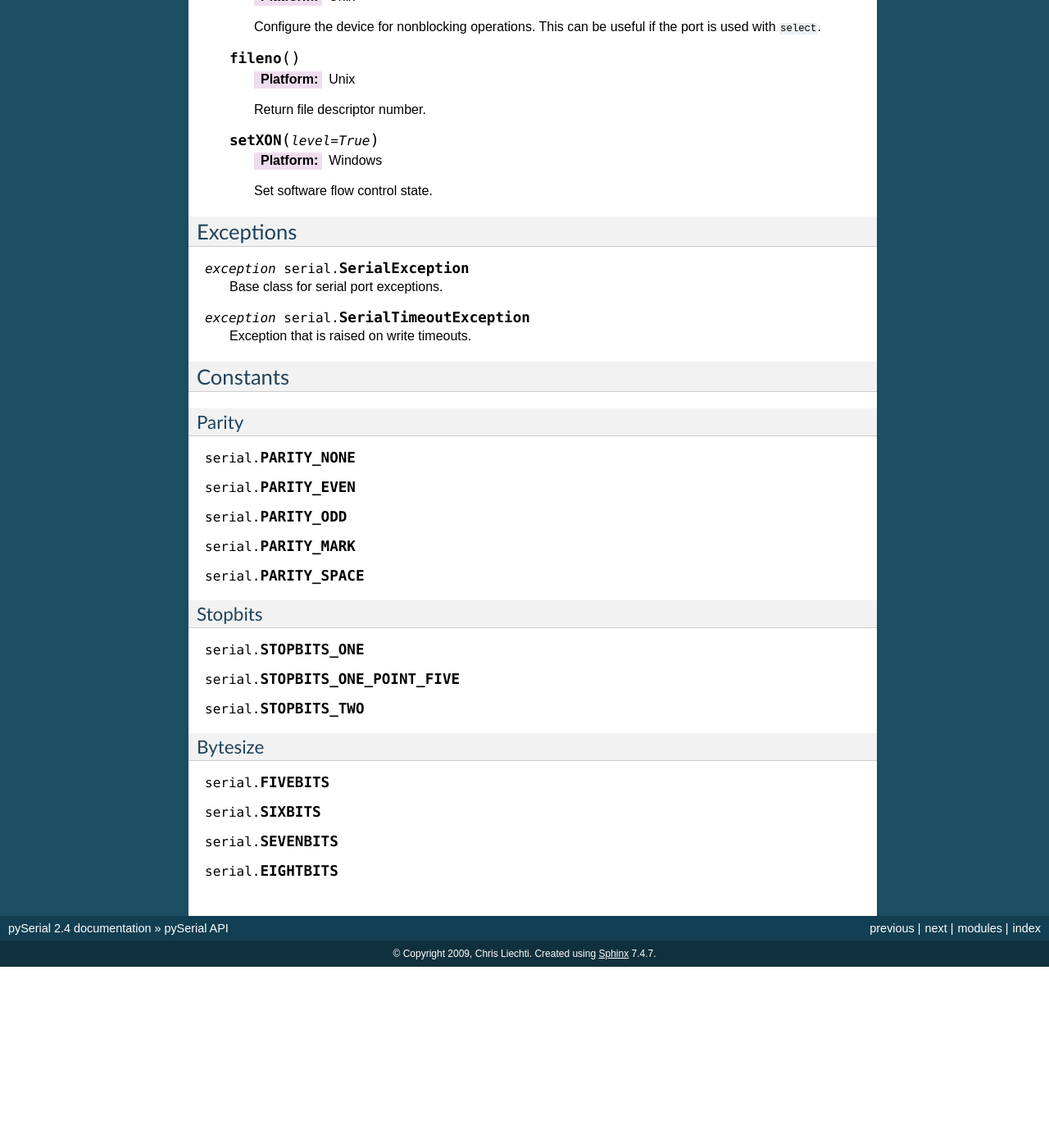
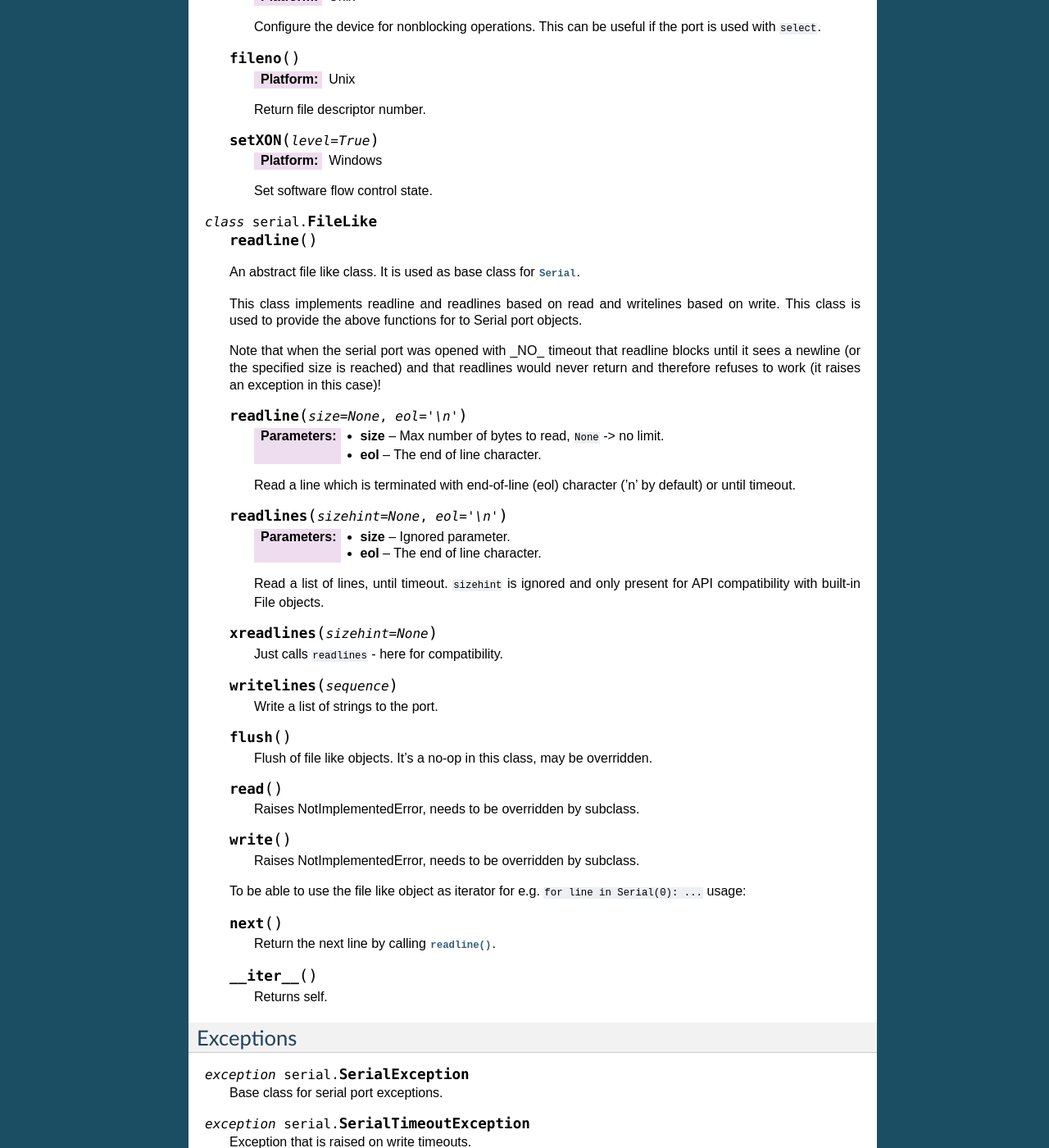
Before and after one commit to makerbot/pyserial, a Sphinx documentation site: the page built from documentation/pyserial_api.rst, in a window 1280 px wide and 1400 px high, scrolled down 2902 px. Shown: the whole window at 82% size. Built offline with Sphinx 7.4.7, drawn with Linux system fonts in a browser that asks for light colours; before the commit the page ends 4081 px from its top, so only the background shows below that; some of the changed text lies outside the part shown.

Commit message:
add documentation for FileLike, the base class and its methods such as readline
git-svn-id: https://pyserial.svn.sourceforge.net/svnroot/pyserial/trunk@220 f19166aa-fa4f-0410-85c2-fa1106f25c8a

```diff
--- a/documentation/pyserial_api.rst
+++ b/documentation/pyserial_api.rst
@@ -210,6 +210,71 @@ Classes
         Set software flow control state.
 
 
+.. class:: FileLike
+
+    .. method:: readline()
+
+    An abstract file like class. It is used as base class for :class:`Serial`.
+
+    This class implements readline and readlines based on read and
+    writelines based on write.
+    This class is used to provide the above functions for to Serial
+    port objects.
+
+    Note that when the serial port was opened with _NO_ timeout that
+    readline blocks until it sees a newline (or the specified size is
+    reached) and that readlines would never return and therefore
+    refuses to work (it raises an exception in this case)!
+
+    .. method:: readline(size=None, eol='\n')
+
+        :param size: Max number of  bytes to read, ``None`` -> no limit.
+        :param eol: The end of line character.
+
+        Read a line which is terminated with end-of-line (eol) character
+        ('\n' by default) or until timeout.
+
+    .. method:: readlines(sizehint=None, eol='\n')
+
+        :param size: Ignored parameter.
+        :param eol: The end of line character.
+
+        Read a list of lines, until timeout. ``sizehint`` is ignored and only
+        present for API compatibility with built-in File objects.
+
+    .. method:: xreadlines(sizehint=None)
+
+        Just calls ``readlines`` - here for compatibility.
+
+    .. method:: writelines(sequence)
+
+        Write a list of strings to the port.
+
+    .. method:: flush()
+
+        Flush of file like objects. It's a no-op in this class, may be overridden.
+
+    .. method:: read()
+
+        Raises NotImplementedError, needs to be overridden by subclass.
+
+    .. method:: write()
+
+        Raises NotImplementedError, needs to be overridden by subclass.
+
+
+    To be able to use the file like object as iterator for e.g.
+    ``for line in Serial(0): ...`` usage:
+
+    .. method:: next()
+
+        Return the next line by calling :meth:`readline`.
+
+    .. method:: __iter__()
+
+        Returns self.
+
+
 Exceptions
 ==========
 
```
Also changed, not shown: other parts of documentation/pyserial_api.rst (+5 -0 lines).
